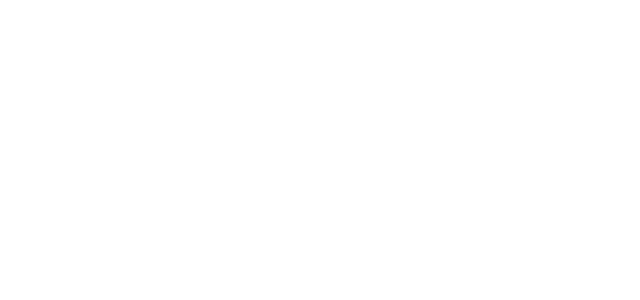
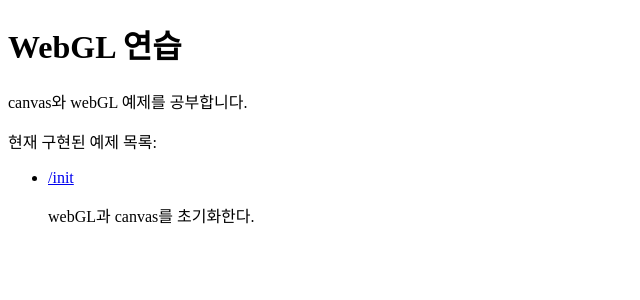
Before and after one commit to nayounsang/practice-webgl, a React (Vite) app: page / in a window 1280 px wide. Shown: the top 300 px of the page, without its empty margins (0-640 px from the left). Built offline with nearby package versions, Linux system fonts and the light colour scheme.

Commit message:
feat: header ui 생성

```diff
--- /dev/null
+++ b/src/components/layout.tsx
@@ -0,0 +1,13 @@
+import { Link } from "react-router-dom";
+
+export const Layout = ({ children }: { children: React.ReactNode }) => {
+  return (
+    <div>
+      <header style={{ display: "flex", borderBottom: "1px solid black", gap: "2rem", padding: "10px" }}>
+        <Link to="/">홈으로</Link>
+        WebGL 연습
+      </header>
+      {children}
+    </div>
+  );
+};
--- a/src/main.tsx
+++ b/src/main.tsx
@@ -1,9 +1,23 @@
-import { StrictMode } from 'react'
-import { createRoot } from 'react-dom/client'
-import App from './App.tsx'
+import { StrictMode } from "react";
+import { createRoot } from "react-dom/client";
+import { BrowserRouter, Route, Routes } from "react-router-dom";
+import { routes } from "./routes.tsx";
+import Home from "./pages/home.tsx";
+import { Layout } from "./components/layout.tsx";
 
-createRoot(document.getElementById('root')!).render(
+createRoot(document.getElementById("root")!).render(
   <StrictMode>
-    <App />
-  </StrictMode>,
-)
+    <BrowserRouter>
+      <Routes>
+        <Route path="/" element={<Home />} />
+        {routes.map((route) => (
+          <Route
+            key={route.path}
+            path={route.path}
+            element={<Layout>{route.element}</Layout>}
+          />
+        ))}
+      </Routes>
+    </BrowserRouter>
+  </StrictMode>
+);
--- /dev/null
+++ b/src/pages/home.tsx
@@ -0,0 +1,20 @@
+import { Link } from "react-router-dom";
+import { routes } from "../routes";
+
+export default function Home() {
+  return (
+    <main>
+      <h1>WebGL 연습</h1>
+      <p>canvas와 webGL 예제를 공부합니다.</p>
+      <p>현재 구현된 예제 목록:</p>
+      <ul>
+        {routes.map((route) => (
+          <li key={route.path}>
+            <Link to={route.path}>{route.path}</Link>
+            <p>{route.description ?? "설명이 없습니다."}</p>
+          </li>
+        ))}
+      </ul>
+    </main>
+  );
+}
--- /dev/null
+++ b/src/routes.tsx
@@ -0,0 +1,9 @@
+import Init from "./pages/init/init.tsx";
+
+export const routes:{path: string, element: React.ReactNode,description?: string}[] = [
+  {
+    path: "/init",
+    element: <Init />,
+    description:"webGL과 canvas를 초기화한다."
+  },
+];
```
Also changed, not shown: src/App.tsx (deleted, +0 -9 lines).
